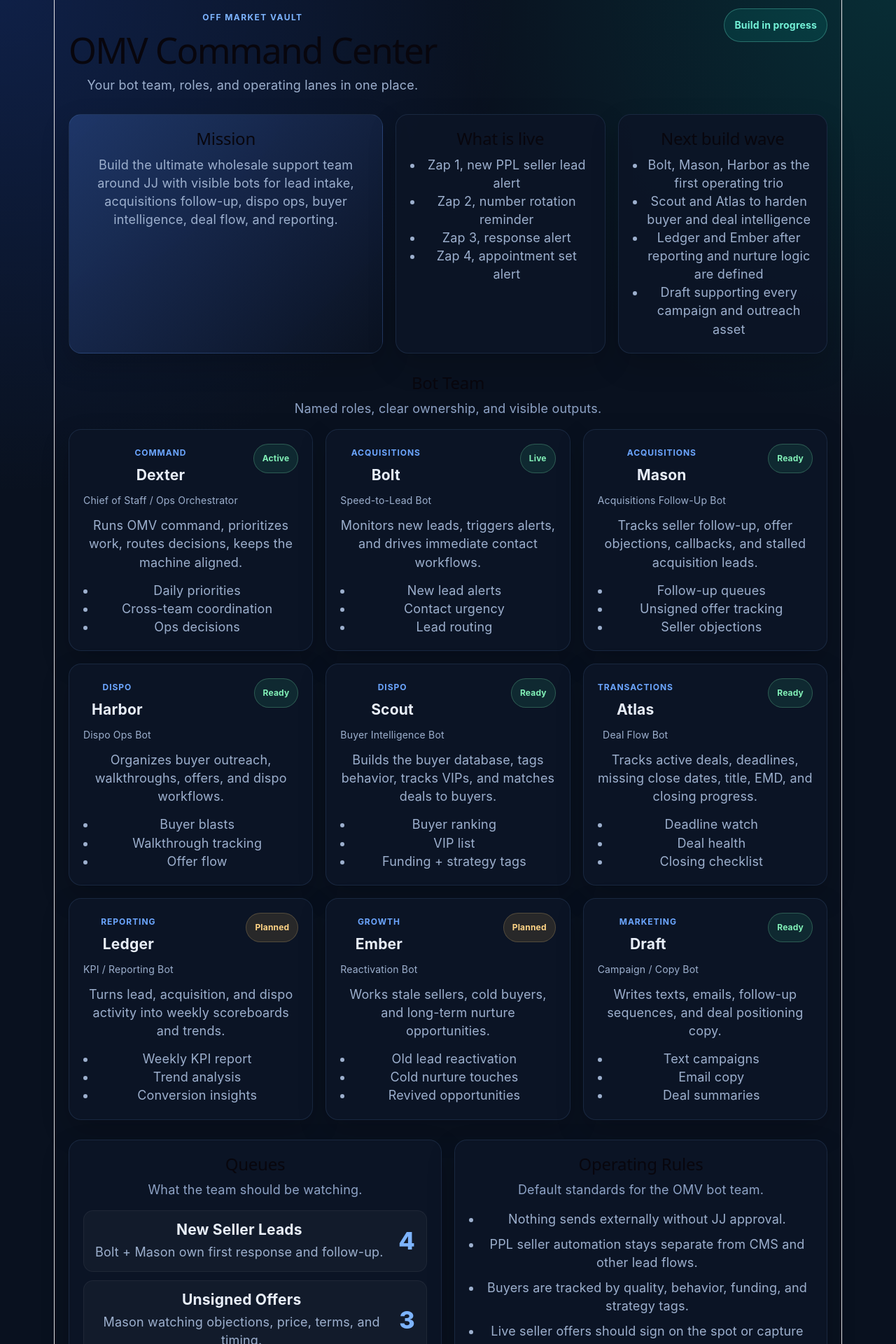
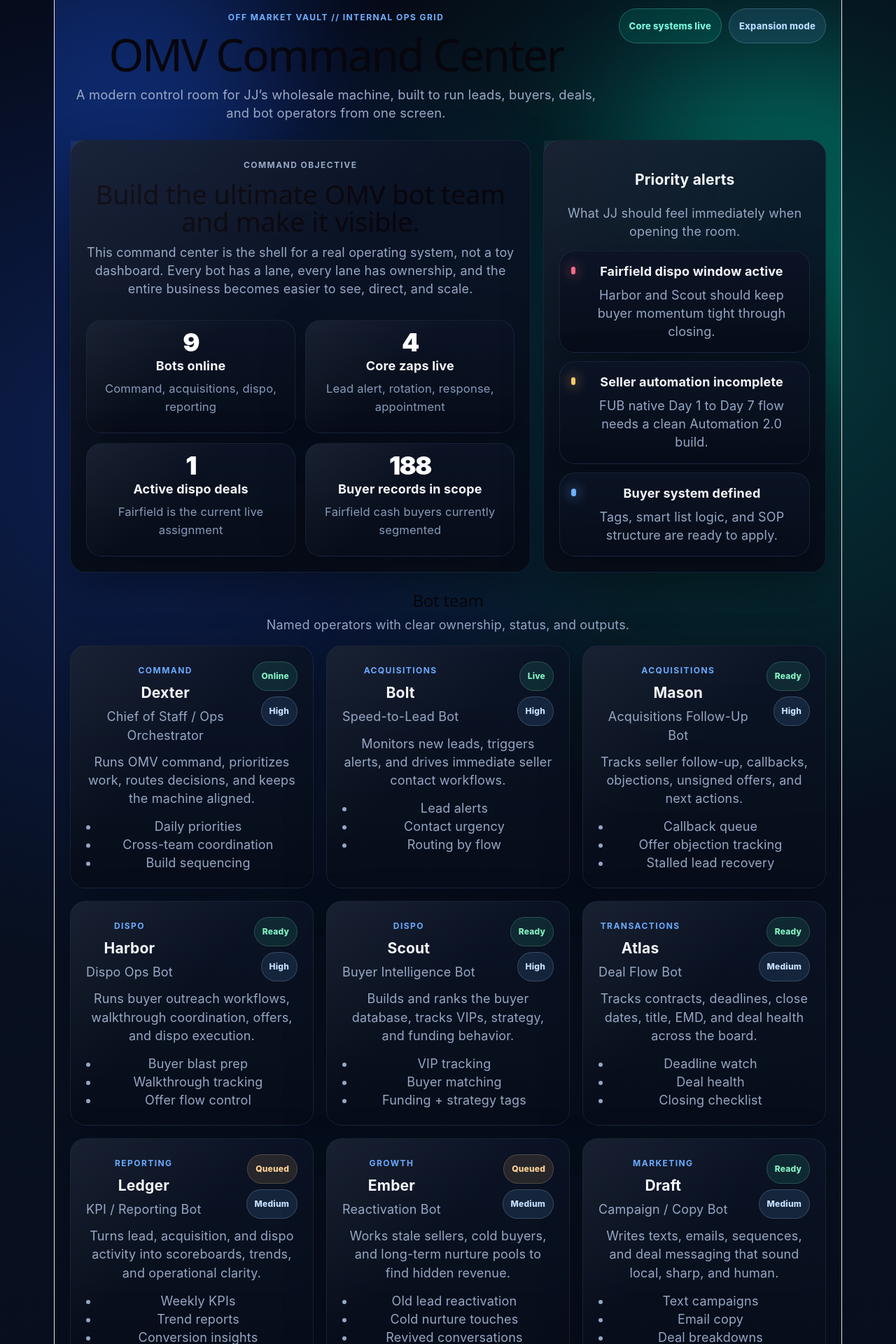
Before and after one commit to JustinOMV/omv-command-center, a React (Vite) app in the folder omv-command-center/: page / in a window 1280 px wide. Shown: the part 20-1940 px from the top of the page at 70% size. Built offline with nearby package versions, Linux system fonts and the light colour scheme.

Commit message:
Upgrade OMV command center UI

```diff
--- a/omv-command-center/src/App.css
+++ b/omv-command-center/src/App.css
@@ -1,7 +1,7 @@
 :root {
   font-family: Inter, system-ui, -apple-system, BlinkMacSystemFont, 'Segoe UI', sans-serif;
-  color: #e8eef8;
-  background: #09111f;
+  color: #f4f7fb;
+  background: #050915;
 }
 
 * {
@@ -12,10 +12,12 @@ body {
   margin: 0;
   min-width: 320px;
   min-height: 100vh;
+  color: #f4f7fb;
   background:
-    radial-gradient(circle at top left, rgba(43, 101, 255, 0.18), transparent 28%),
-    radial-gradient(circle at top right, rgba(0, 194, 168, 0.16), transparent 24%),
-    #09111f;
+    radial-gradient(circle at 15% 20%, rgba(28, 78, 216, 0.28), transparent 26%),
+    radial-gradient(circle at 85% 15%, rgba(0, 214, 180, 0.22), transparent 24%),
+    radial-gradient(circle at 50% 80%, rgba(157, 78, 221, 0.14), transparent 22%),
+    linear-gradient(180deg, #050915 0%, #081020 48%, #050813 100%);
 }
 
 #root {
@@ -23,117 +25,268 @@ body {
 }
 
 .app-shell {
-  max-width: 1380px;
+  position: relative;
+  max-width: 1480px;
   margin: 0 auto;
-  padding: 32px 20px 48px;
+  padding: 32px 22px 48px;
+  overflow: hidden;
+}
+
+.ambient {
+  position: absolute;
+  width: 420px;
+  height: 420px;
+  filter: blur(100px);
+  opacity: 0.32;
+  pointer-events: none;
+}
+
+.ambient-left {
+  top: -80px;
+  left: -120px;
+  background: #1d5fff;
+}
+
+.ambient-right {
+  top: 100px;
+  right: -140px;
+  background: #00d8b4;
 }
 
 .topbar {
+  position: relative;
+  z-index: 1;
   display: flex;
   justify-content: space-between;
   gap: 20px;
   align-items: flex-start;
-  margin-bottom: 28px;
+  margin-bottom: 26px;
 }
 
-.eyebrow {
-  margin: 0 0 8px;
+.eyebrow,
+.micro-label,
+.lane,
+.lane-owner {
   text-transform: uppercase;
   letter-spacing: 0.12em;
-  color: #7db4ff;
   font-size: 12px;
   font-weight: 700;
 }
 
+.eyebrow {
+  margin: 0 0 10px;
+  color: #6eb1ff;
+}
+
 h1 {
   margin: 0;
-  font-size: clamp(2.2rem, 4vw, 3.75rem);
-  line-height: 1;
+  font-size: clamp(2.5rem, 5vw, 4.7rem);
+  line-height: 0.94;
+  letter-spacing: -0.04em;
 }
 
 .subtitle {
-  margin: 12px 0 0;
-  color: #9db0ce;
-  max-width: 720px;
+  margin: 14px 0 0;
+  max-width: 760px;
+  color: #99aac8;
+  font-size: 1.02rem;
+}
+
+.status-cluster {
+  display: flex;
+  gap: 10px;
+  flex-wrap: wrap;
 }
 
 .status-pill {
-  background: rgba(0, 194, 168, 0.12);
-  color: #74f2d8;
-  border: 1px solid rgba(116, 242, 216, 0.3);
-  padding: 10px 14px;
+  padding: 11px 14px;
   border-radius: 999px;
-  font-size: 14px;
-  font-weight: 700;
+  font-size: 13px;
+  font-weight: 800;
+  border: 1px solid transparent;
   white-space: nowrap;
+  backdrop-filter: blur(18px);
 }
 
-.hero-grid,
+.status-pill.live {
+  background: rgba(0, 216, 180, 0.12);
+  color: #7cf6de;
+  border-color: rgba(124, 246, 222, 0.25);
+}
+
+.status-pill.draft {
+  background: rgba(110, 177, 255, 0.12);
+  color: #b7d9ff;
+  border-color: rgba(183, 217, 255, 0.22);
+}
+
+.hero-panel,
 .bot-grid,
-.two-col {
+.two-col,
+.queue-grid {
   display: grid;
   gap: 18px;
 }
 
-.hero-grid {
-  grid-template-columns: 1.5fr 1fr 1fr;
-  margin-bottom: 28px;
+.hero-panel {
+  grid-template-columns: 1.55fr 0.95fr;
+  margin-bottom: 26px;
 }
 
-.hero-card,
+.mission-block,
+.alert-panel,
+.bot-card,
+.panel,
+.metric-card,
+.queue-card,
+.lane-card,
+.alert-card {
+  position: relative;
+  z-index: 1;
+  border-radius: 22px;
+  border: 1px solid rgba(125, 180, 255, 0.12);
+  background: linear-gradient(180deg, rgba(12, 20, 38, 0.88), rgba(7, 13, 25, 0.96));
+  box-shadow: 0 18px 60px rgba(0, 0, 0, 0.26);
+  backdrop-filter: blur(16px);
+}
+
+.mission-block,
+.alert-panel,
 .bot-card,
 .panel {
-  background: rgba(12, 21, 39, 0.92);
-  border: 1px solid rgba(125, 180, 255, 0.12);
-  border-radius: 18px;
-  padding: 20px;
-  box-shadow: 0 16px 40px rgba(0, 0, 0, 0.18);
+  padding: 22px;
 }
 
-.hero-card.primary {
-  background: linear-gradient(135deg, rgba(32, 56, 107, 0.95), rgba(10, 18, 33, 0.98));
+.mission-block {
+  display: grid;
+  gap: 20px;
 }
 
-.hero-card h2,
-.section-head h2,
-.bot-card h3,
-.panel h3 {
-  margin: 0 0 10px;
+.mission-copy h2 {
+  margin: 8px 0 12px;
+  font-size: clamp(1.6rem, 3vw, 2.6rem);
+  line-height: 1.02;
 }
 
-.hero-card p,
-.hero-card li,
-.panel p,
-.panel li,
+.mission-copy p,
+.alert-panel p,
+.section-head p,
 .bot-card li,
 .focus,
-.role {
-  color: #9db0ce;
+.role,
+.lane-card p,
+.queue-card p,
+.rules-list li,
+.build-list li {
+  color: #95a7c4;
 }
 
-.hero-card ul,
-.bot-card ul,
-.rules-list {
-  margin: 0;
-  padding-left: 18px;
+.mission-grid {
+  display: grid;
+  grid-template-columns: repeat(2, minmax(0, 1fr));
+  gap: 14px;
+}
+
+.metric-card {
+  padding: 18px;
+  overflow: hidden;
+}
+
+.metric-value {
+  display: block;
+  font-size: 2rem;
+  font-weight: 900;
+  letter-spacing: -0.05em;
+  margin-bottom: 8px;
+  color: #ffffff;
+}
+
+.metric-label {
+  display: block;
+  font-weight: 700;
+  margin-bottom: 6px;
+}
+
+.metric-hint {
+  display: block;
+  color: #869ab8;
+  font-size: 0.92rem;
+}
+
+.alert-list,
+.lane-stack {
+  display: grid;
+  gap: 12px;
+}
+
+.alert-card {
+  display: flex;
+  gap: 14px;
+  padding: 16px;
+  align-items: flex-start;
+}
+
+.alert-card h4,
+.queue-card h3,
+.lane-card h3,
+.bot-card h3,
+.section-head h2 {
+  margin: 0 0 8px;
+}
+
+.alert-dot {
+  width: 11px;
+  height: 11px;
+  border-radius: 999px;
+  margin-top: 6px;
+  box-shadow: 0 0 18px currentColor;
+}
+
+.alert-card.critical .alert-dot {
+  background: #ff6b88;
+  color: #ff6b88;
+}
+
+.alert-card.warning .alert-dot {
+  background: #ffc96b;
+  color: #ffc96b;
+}
+
+.alert-card.info .alert-dot {
+  background: #6eb1ff;
+  color: #6eb1ff;
 }
 
 .section-block {
-  margin-bottom: 28px;
+  margin-bottom: 26px;
 }
 
 .section-head {
   margin-bottom: 16px;
 }
 
-.section-head p,
-.compact p {
-  margin: 6px 0 0;
-  color: #8ea3c6;
+.section-head.compact {
+  margin-bottom: 14px;
 }
 
 .bot-grid {
-  grid-template-columns: repeat(auto-fit, minmax(280px, 1fr));
+  grid-template-columns: repeat(auto-fit, minmax(295px, 1fr));
+}
+
+.bot-card {
+  overflow: hidden;
+}
+
+.bot-card::before,
+.metric-card::before,
+.panel::before,
+.mission-block::before,
+.alert-panel::before {
+  content: '';
+  position: absolute;
+  inset: 0;
+  background: linear-gradient(135deg, rgba(255, 255, 255, 0.06), transparent 45%, transparent 70%);
+  pointer-events: none;
 }
 
 .bot-header {
@@ -141,93 +294,115 @@ h1 {
   justify-content: space-between;
   gap: 12px;
   align-items: flex-start;
+  margin-bottom: 12px;
+}
+
+.bot-header-meta {
+  display: flex;
+  flex-direction: column;
+  align-items: flex-end;
+  gap: 8px;
 }
 
 .lane {
   margin: 0 0 6px;
-  text-transform: uppercase;
-  letter-spacing: 0.08em;
-  color: #6ca6ff;
-  font-size: 12px;
-  font-weight: 700;
+  color: #66a8ff;
 }
 
 .role {
-  margin: 0 0 10px;
-  font-size: 14px;
+  margin: 0;
 }
 
 .focus {
   margin: 0 0 14px;
 }
 
-.chip {
+.bot-card ul,
+.rules-list,
+.build-list {
+  margin: 0;
+  padding-left: 18px;
+}
+
+.chip,
+.priority-tag {
   border-radius: 999px;
-  padding: 7px 12px;
+  padding: 7px 11px;
   font-size: 12px;
-  font-weight: 700;
+  font-weight: 800;
   border: 1px solid transparent;
 }
 
-.chip.active,
+.chip.online,
 .chip.live,
 .chip.ready {
-  background: rgba(53, 195, 136, 0.12);
-  color: #82f1b8;
-  border-color: rgba(130, 241, 184, 0.25);
+  background: rgba(56, 215, 162, 0.12);
+  color: #84f4c4;
+  border-color: rgba(132, 244, 196, 0.2);
 }
 
-.chip.planned {
-  background: rgba(255, 184, 77, 0.12);
-  color: #ffd486;
-  border-color: rgba(255, 212, 134, 0.2);
+.chip.queued {
+  background: rgba(255, 190, 103, 0.12);
+  color: #ffd495;
+  border-color: rgba(255, 212, 149, 0.2);
+}
+
+.priority-tag {
+  background: rgba(110, 177, 255, 0.12);
+  color: #c7e0ff;
+  border-color: rgba(199, 224, 255, 0.2);
 }
 
 .two-col {
   grid-template-columns: 1fr 1fr;
 }
 
-.queue-list {
-  display: grid;
-  gap: 12px;
+.lane-owner {
+  margin: 0 0 8px;
+  color: #7fd0ff;
 }
 
-.queue-item {
-  display: flex;
-  justify-content: space-between;
-  gap: 16px;
-  align-items: center;
-  padding: 14px 16px;
-  border-radius: 14px;
-  background: rgba(255, 255, 255, 0.03);
-  border: 1px solid rgba(255, 255, 255, 0.05);
+.lane-card,
+.queue-card {
+  padding: 18px;
 }
 
-.queue-item h3 {
-  margin: 0 0 6px;
+.queue-grid {
+  grid-template-columns: repeat(2, minmax(0, 1fr));
 }
 
-.queue-item p {
-  margin: 0;
+.queue-count {
+  display: inline-block;
+  margin-bottom: 10px;
+  font-size: 2.2rem;
+  font-weight: 900;
+  letter-spacing: -0.05em;
+  color: #ffffff;
 }
 
-.queue-item span {
-  font-size: 1.9rem;
-  font-weight: 800;
-  color: #7db4ff;
-}
-
-.rules-list li {
+.rules-list li,
+.build-list li {
   margin-bottom: 10px;
 }
 
-@media (max-width: 1000px) {
-  .hero-grid,
+@media (max-width: 1120px) {
+  .hero-panel,
   .two-col {
     grid-template-columns: 1fr;
+  }
+}
+
+@media (max-width: 720px) {
+  .app-shell {
+    padding: 24px 16px 40px;
   }
 
   .topbar {
     flex-direction: column;
   }
+
+  .mission-grid,
+  .queue-grid {
+    grid-template-columns: 1fr;
+  }
 }
--- a/omv-command-center/src/App.jsx
+++ b/omv-command-center/src/App.jsx
@@ -1,137 +1,206 @@
 import './App.css'
+
+const headlineMetrics = [
+  { label: 'Bots online', value: '9', hint: 'Command, acquisitions, dispo, reporting' },
+  { label: 'Core zaps live', value: '4', hint: 'Lead alert, rotation, response, appointment' },
+  { label: 'Active dispo deals', value: '1', hint: 'Fairfield is the current live assignment' },
+  { label: 'Buyer records in scope', value: '188', hint: 'Fairfield cash buyers currently segmented' },
+]
+
+const alerts = [
+  { level: 'critical', title: 'Fairfield dispo window active', detail: 'Harbor and Scout should keep buyer momentum tight through closing.' },
+  { level: 'warning', title: 'Seller automation incomplete', detail: 'FUB native Day 1 to Day 7 flow needs a clean Automation 2.0 build.' },
+  { level: 'info', title: 'Buyer system defined', detail: 'Tags, smart list logic, and SOP structure are ready to apply.' },
+]
 
 const bots = [
   {
     name: 'Dexter',
     role: 'Chief of Staff / Ops Orchestrator',
-    focus: 'Runs OMV command, prioritizes work, routes decisions, keeps the machine aligned.',
-    status: 'Active',
+    focus: 'Runs OMV command, prioritizes work, routes decisions, and keeps the machine aligned.',
+    status: 'Online',
     lane: 'Command',
-    outputs: ['Daily priorities', 'Cross-team coordination', 'Ops decisions'],
+    outputs: ['Daily priorities', 'Cross-team coordination', 'Build sequencing'],
+    priority: 'High',
   },
   {
     name: 'Bolt',
     role: 'Speed-to-Lead Bot',
-    focus: 'Monitors new leads, triggers alerts, and drives immediate contact workflows.',
+    focus: 'Monitors new leads, triggers alerts, and drives immediate seller contact workflows.',
     status: 'Live',
     lane: 'Acquisitions',
-    outputs: ['New lead alerts', 'Contact urgency', 'Lead routing'],
+    outputs: ['Lead alerts', 'Contact urgency', 'Routing by flow'],
+    priority: 'High',
   },
   {
     name: 'Mason',
     role: 'Acquisitions Follow-Up Bot',
-    focus: 'Tracks seller follow-up, offer objections, callbacks, and stalled acquisition leads.',
+    focus: 'Tracks seller follow-up, callbacks, objections, unsigned offers, and next actions.',
     status: 'Ready',
     lane: 'Acquisitions',
-    outputs: ['Follow-up queues', 'Unsigned offer tracking', 'Seller objections'],
+    outputs: ['Callback queue', 'Offer objection tracking', 'Stalled lead recovery'],
+    priority: 'High',
   },
   {
     name: 'Harbor',
     role: 'Dispo Ops Bot',
-    focus: 'Organizes buyer outreach, walkthroughs, offers, and dispo workflows.',
+    focus: 'Runs buyer outreach workflows, walkthrough coordination, offers, and dispo execution.',
     status: 'Ready',
     lane: 'Dispo',
-    outputs: ['Buyer blasts', 'Walkthrough tracking', 'Offer flow'],
+    outputs: ['Buyer blast prep', 'Walkthrough tracking', 'Offer flow control'],
+    priority: 'High',
   },
   {
     name: 'Scout',
     role: 'Buyer Intelligence Bot',
-    focus: 'Builds the buyer database, tags behavior, tracks VIPs, and matches deals to buyers.',
+    focus: 'Builds and ranks the buyer database, tracks VIPs, strategy, and funding behavior.',
     status: 'Ready',
     lane: 'Dispo',
-    outputs: ['Buyer ranking', 'VIP list', 'Funding + strategy tags'],
+    outputs: ['VIP tracking', 'Buyer matching', 'Funding + strategy tags'],
+    priority: 'High',
   },
   {
     name: 'Atlas',
     role: 'Deal Flow Bot',
-    focus: 'Tracks active deals, deadlines, missing close dates, title, EMD, and closing progress.',
+    focus: 'Tracks contracts, deadlines, close dates, title, EMD, and deal health across the board.',
     status: 'Ready',
     lane: 'Transactions',
     outputs: ['Deadline watch', 'Deal health', 'Closing checklist'],
+    priority: 'Medium',
   },
   {
     name: 'Ledger',
     role: 'KPI / Reporting Bot',
-    focus: 'Turns lead, acquisition, and dispo activity into weekly scoreboards and trends.',
-    status: 'Planned',
+    focus: 'Turns lead, acquisition, and dispo activity into scoreboards, trends, and operational clarity.',
+    status: 'Queued',
     lane: 'Reporting',
-    outputs: ['Weekly KPI report', 'Trend analysis', 'Conversion insights'],
+    outputs: ['Weekly KPIs', 'Trend reports', 'Conversion insights'],
+    priority: 'Medium',
   },
   {
     name: 'Ember',
     role: 'Reactivation Bot',
-    focus: 'Works stale sellers, cold buyers, and long-term nurture opportunities.',
-    status: 'Planned',
+    focus: 'Works stale sellers, cold buyers, and long-term nurture pools to find hidden revenue.',
+    status: 'Queued',
     lane: 'Growth',
-    outputs: ['Old lead reactivation', 'Cold nurture touches', 'Revived opportunities'],
+    outputs: ['Old lead reactivation', 'Cold nurture touches', 'Revived conversations'],
+    priority: 'Medium',
   },
   {
     name: 'Draft',
     role: 'Campaign / Copy Bot',
-    focus: 'Writes texts, emails, follow-up sequences, and deal positioning copy.',
+    focus: 'Writes texts, emails, sequences, and deal messaging that sound local, sharp, and human.',
     status: 'Ready',
     lane: 'Marketing',
-    outputs: ['Text campaigns', 'Email copy', 'Deal summaries'],
+    outputs: ['Text campaigns', 'Email copy', 'Deal breakdowns'],
+    priority: 'Medium',
   },
 ]
 
-const queues = [
-  { title: 'New Seller Leads', count: 4, note: 'Bolt + Mason own first response and follow-up.' },
-  { title: 'Unsigned Offers', count: 3, note: 'Mason watching objections, price, terms, and timing.' },
-  { title: 'Active Dispo Deals', count: 1, note: 'Harbor + Scout support Fairfield now.' },
-  { title: 'Buyer Database Cleanup', count: 188, note: 'Scout organizing Fairfield cash buyers.' },
+const commandLanes = [
+  {
+    title: 'Acquisitions lane',
+    owner: 'Bolt + Mason',
+    summary: 'Owns speed-to-lead, contact pressure, seller follow-up, and unsigned offer recovery.',
+  },
+  {
+    title: 'Dispo lane',
+    owner: 'Harbor + Scout',
+    summary: 'Owns buyer segmentation, walkthroughs, dispo pushes, and deal-to-buyer matching.',
+  },
+  {
+    title: 'Transaction lane',
+    owner: 'Atlas',
+    summary: 'Owns active contract tracking, close dates, title coordination, and deadline visibility.',
+  },
+  {
+    title: 'Intelligence lane',
+    owner: 'Ledger + Ember + Draft',
+    summary: 'Owns reporting, reactivation, campaign writing, and strategic optimization.',
+  },
 ]
 
-const buildRoadmap = [
-  'Bolt, Mason, Harbor as the first operating trio',
-  'Scout and Atlas to harden buyer and deal intelligence',
-  'Ledger and Ember after reporting and nurture logic are defined',
-  'Draft supporting every campaign and outreach asset',
+const queueCards = [
+  { title: 'New seller leads', count: '04', detail: 'Immediate contact pressure belongs to Bolt and Mason.' },
+  { title: 'Unsigned offers', count: '03', detail: 'Track price, terms, timeline, payoff, and signer friction.' },
+  { title: 'Buyer shortlist', count: '188', detail: 'Scout should keep Fairfield segmented and buyer-ready.' },
+  { title: 'Deals needing attention', count: '02', detail: 'Lesia close date and Fairfield dispo remain priority.' },
+]
+
+const systemRules = [
+  'Nothing sends externally without JJ approval.',
+  'PPL seller automation stays separate from CMS and every other lead source.',
+  'Live seller offers should sign on the spot or capture the objection immediately.',
+  'Buyers are tracked by quality, behavior, funding, and strategy tags.',
+  'Deals are not dead until the seller refuses to work with OMV or says stop contacting.',
 ]
 
 function App() {
   return (
     <div className="app-shell">
+      <div className="ambient ambient-left" />
+      <div className="ambient ambient-right" />
+
       <header className="topbar">
         <div>
-          <p className="eyebrow">Off Market Vault</p>
+          <p className="eyebrow">Off Market Vault // Internal Ops Grid</p>
           <h1>OMV Command Center</h1>
-          <p className="subtitle">Your bot team, roles, and operating lanes in one place.</p>
+          <p className="subtitle">
+            A modern control room for JJ’s wholesale machine, built to run leads, buyers, deals,
+            and bot operators from one screen.
+          </p>
         </div>
-        <div className="status-pill">Build in progress</div>
+        <div className="status-cluster">
+          <div className="status-pill live">Core systems live</div>
+          <div className="status-pill draft">Expansion mode</div>
+        </div>
       </header>
 
-      <section className="hero-grid">
-        <div className="hero-card primary">
-          <h2>Mission</h2>
-          <p>
-            Build the ultimate wholesale support team around JJ with visible bots for lead intake,
-            acquisitions follow-up, dispo ops, buyer intelligence, deal flow, and reporting.
-          </p>
+      <section className="hero-panel">
+        <div className="mission-block">
+          <div className="mission-copy">
+            <p className="micro-label">Command objective</p>
+            <h2>Build the ultimate OMV bot team and make it visible.</h2>
+            <p>
+              This command center is the shell for a real operating system, not a toy dashboard.
+              Every bot has a lane, every lane has ownership, and the entire business becomes easier
+              to see, direct, and scale.
+            </p>
+          </div>
+          <div className="mission-grid">
+            {headlineMetrics.map((metric) => (
+              <div key={metric.label} className="metric-card">
+                <span className="metric-value">{metric.value}</span>
+                <span className="metric-label">{metric.label}</span>
+                <span className="metric-hint">{metric.hint}</span>
+              </div>
+            ))}
+          </div>
         </div>
-        <div className="hero-card">
-          <h2>What is live</h2>
-          <ul>
-            <li>Zap 1, new PPL seller lead alert</li>
-            <li>Zap 2, number rotation reminder</li>
-            <li>Zap 3, response alert</li>
-            <li>Zap 4, appointment set alert</li>
-          </ul>
-        </div>
-        <div className="hero-card">
-          <h2>Next build wave</h2>
-          <ul>
-            {buildRoadmap.map((item) => (
-              <li key={item}>{item}</li>
+
+        <div className="alert-panel">
+          <div className="section-head compact">
+            <h3>Priority alerts</h3>
+            <p>What JJ should feel immediately when opening the room.</p>
+          </div>
+          <div className="alert-list">
+            {alerts.map((alert) => (
+              <article key={alert.title} className={`alert-card ${alert.level}`}>
+                <div className="alert-dot" />
+                <div>
+                  <h4>{alert.title}</h4>
+                  <p>{alert.detail}</p>
+                </div>
+              </article>
             ))}
-          </ul>
+          </div>
         </div>
       </section>
 
       <section className="section-block">
         <div className="section-head">
-          <h2>Bot Team</h2>
-          <p>Named roles, clear ownership, and visible outputs.</p>
+          <h2>Bot team</h2>
+          <p>Named operators with clear ownership, status, and outputs.</p>
         </div>
         <div className="bot-grid">
           {bots.map((bot) => (
@@ -142,7 +211,10 @@ function App() {
                   <h3>{bot.name}</h3>
                   <p className="role">{bot.role}</p>
                 </div>
-                <span className={`chip ${bot.status.toLowerCase()}`}>{bot.status}</span>
+                <div className="bot-header-meta">
+                  <span className={`chip ${bot.status.toLowerCase()}`}>{bot.status}</span>
+                  <span className="priority-tag">{bot.priority}</span>
+                </div>
               </div>
               <p className="focus">{bot.focus}</p>
               <ul>
@@ -158,17 +230,15 @@ function App() {
       <section className="section-block two-col">
         <div className="panel">
           <div className="section-head compact">
-            <h2>Queues</h2>
-            <p>What the team should be watching.</p>
+            <h2>Command lanes</h2>
+            <p>How the work is divided across the OMV machine.</p>
           </div>
-          <div className="queue-list">
-            {queues.map((queue) => (
-              <div key={queue.title} className="queue-item">
-                <div>
-                  <h3>{queue.title}</h3>
-                  <p>{queue.note}</p>
-                </div>
-                <span>{queue.count}</span>
+          <div className="lane-stack">
+            {commandLanes.map((lane) => (
+              <div key={lane.title} className="lane-card">
+                <p className="lane-owner">{lane.owner}</p>
+                <h3>{lane.title}</h3>
+                <p>{lane.summary}</p>
               </div>
             ))}
           </div>
@@ -176,16 +246,46 @@ function App() {
 
         <div className="panel">
           <div className="section-head compact">
-            <h2>Operating Rules</h2>
-            <p>Default standards for the OMV bot team.</p>
+            <h2>Hot queues</h2>
+            <p>The pressure points the room should surface right away.</p>
+          </div>
+          <div className="queue-grid">
+            {queueCards.map((card) => (
+              <div key={card.title} className="queue-card">
+                <span className="queue-count">{card.count}</span>
+                <h3>{card.title}</h3>
+                <p>{card.detail}</p>
+              </div>
+            ))}
+          </div>
+        </div>
+      </section>
+
+      <section className="section-block two-col">
+        <div className="panel">
+          <div className="section-head compact">
+            <h2>Operating rules</h2>
+            <p>The standards this room should enforce every day.</p>
           </div>
           <ul className="rules-list">
-            <li>Nothing sends externally without JJ approval.</li>
-            <li>PPL seller automation stays separate from CMS and other lead flows.</li>
-            <li>Buyers are tracked by quality, behavior, funding, and strategy tags.</li>
-            <li>Live seller offers should sign on the spot or capture the objection immediately.</li>
-            <li>Deals are not dead until the seller refuses to work with OMV or says stop contacting.</li>
+            {systemRules.map((rule) => (
+              <li key={rule}>{rule}</li>
+            ))}
           </ul>
+        </div>
+
+        <div className="panel build-panel">
+          <div className="section-head compact">
+            <h2>Next build wave</h2>
+            <p>What turns this from a sharp shell into a full OMV operating system.</p>
+          </div>
+          <ol className="build-list">
+            <li>Connect live FUB and Zap status into the dashboard.</li>
+            <li>Add a seller follow-up board for Mason and Bolt.</li>
+            <li>Add dispo and buyer watchlists for Harbor and Scout.</li>
+            <li>Add deal health and closing timeline views for Atlas.</li>
+            <li>Add weekly KPI panels and trend views for Ledger.</li>
+          </ol>
         </div>
       </section>
     </div>
```
